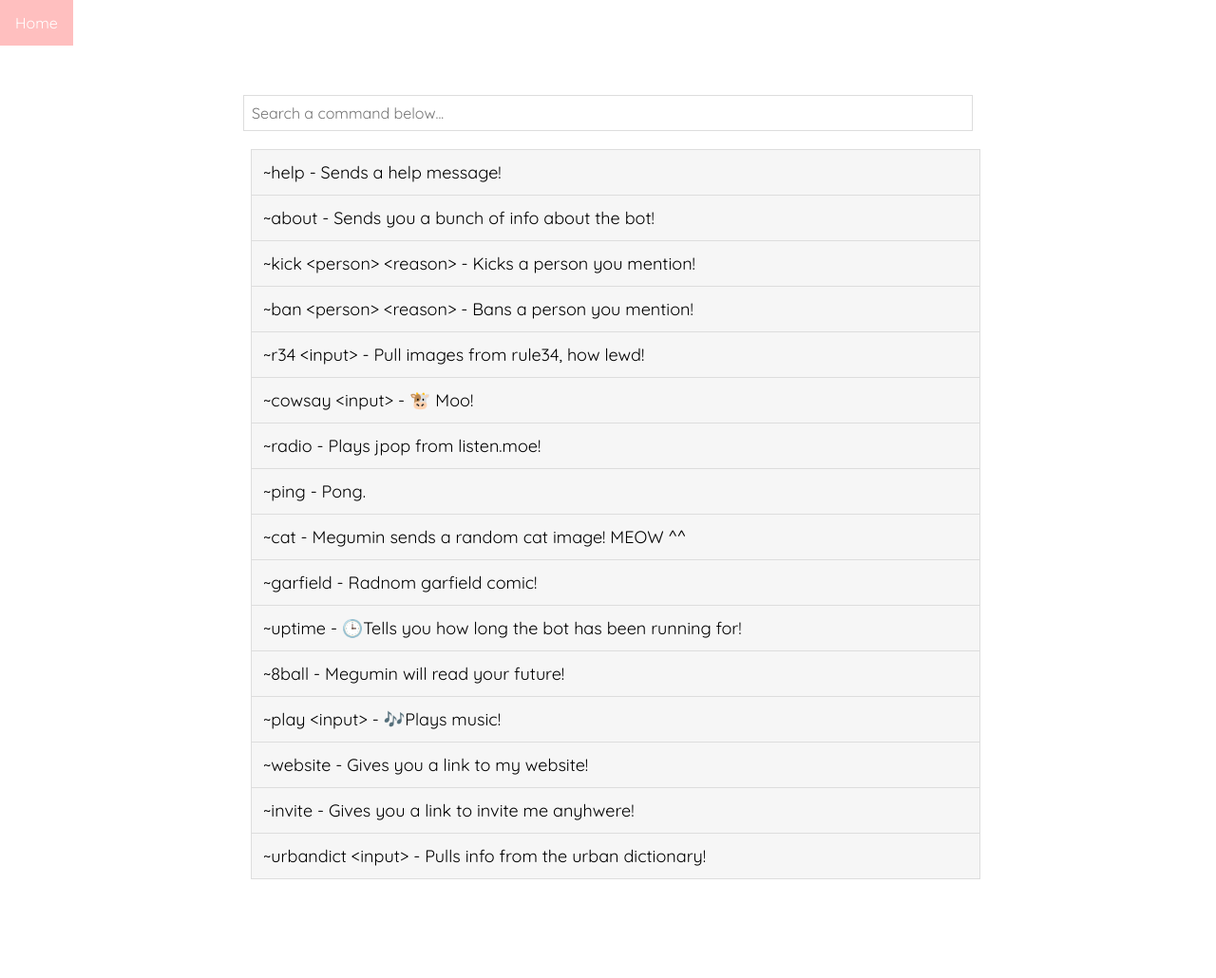
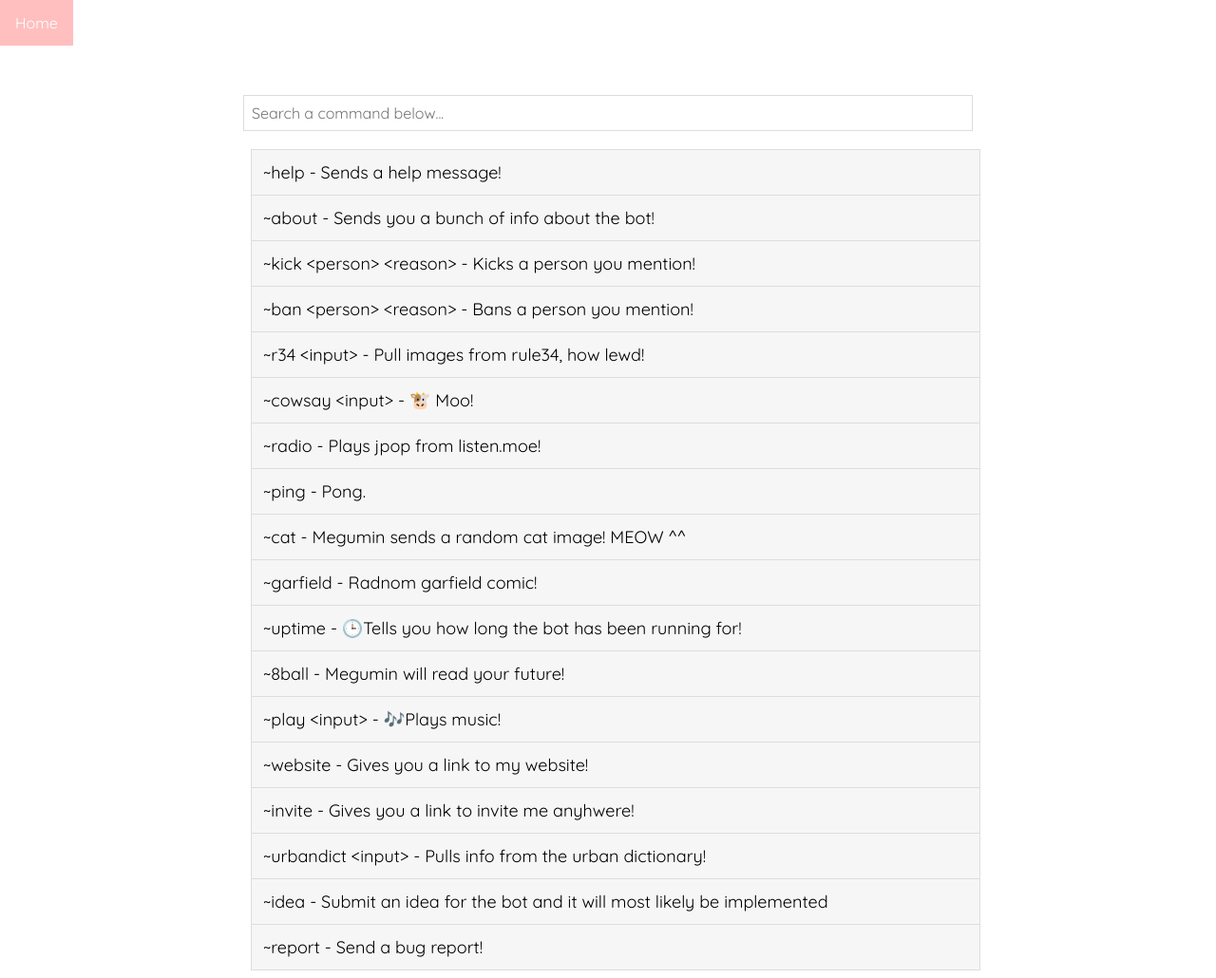
Before and after one commit to jiktim/Nep, a plain HTML site: page commands.html in a window 1280 px wide. Shown: the whole page at 95% size. Before the commit the page ends 934 px from the top, so only its background shows below. Drawn offline with Linux system fonts and the light colour scheme.

Commit message:
add new commands

```diff
--- a/commands.html
+++ b/commands.html
@@ -89,6 +89,12 @@
                         <li>
                                 <span>~urbandict &lt;input&gt; - Pulls info from the urban dictionary!</span>
                             </li>
+                       <li>
+                <span>~idea - Submit an idea for the bot and it will most likely be implemented</span>
+            </li>
+                       <li>
+                <span>~report - Send a bug report!</span>
+            </li>
         </ul>
     </div>
 </body>
```
